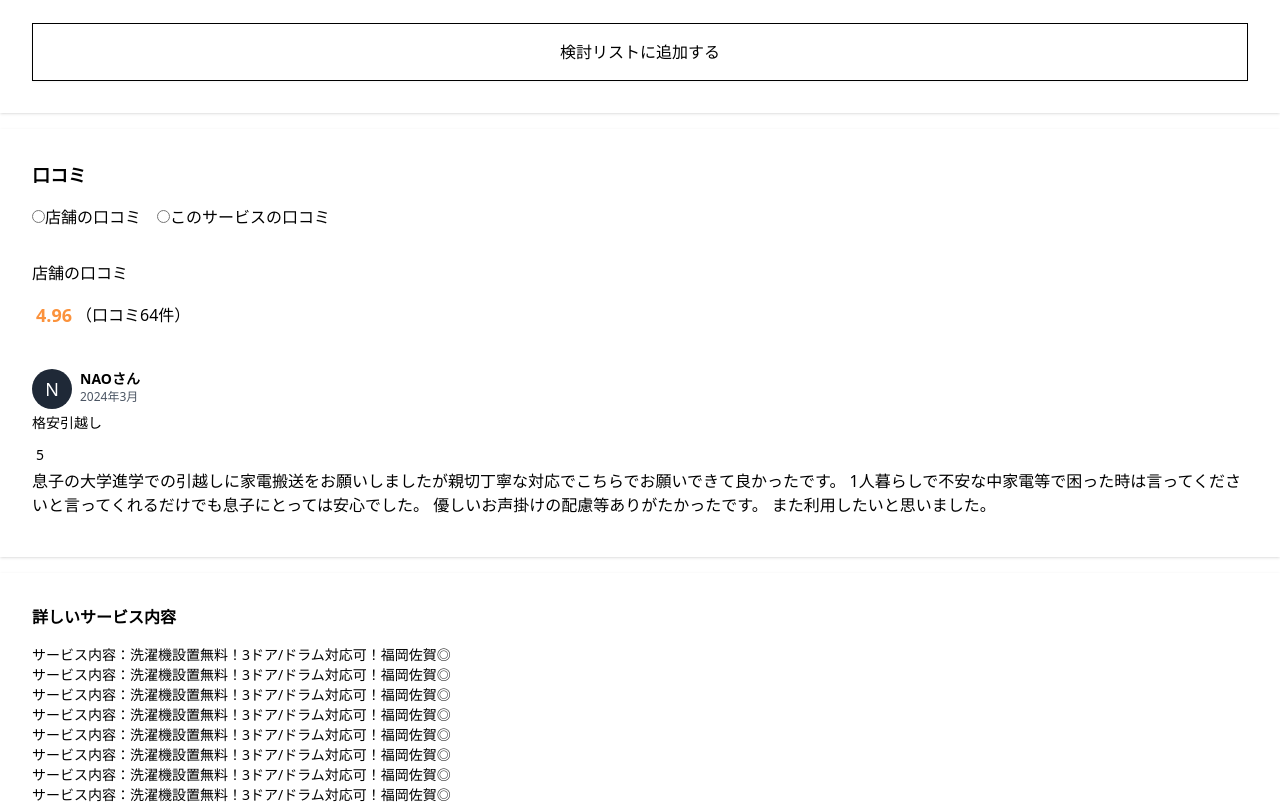
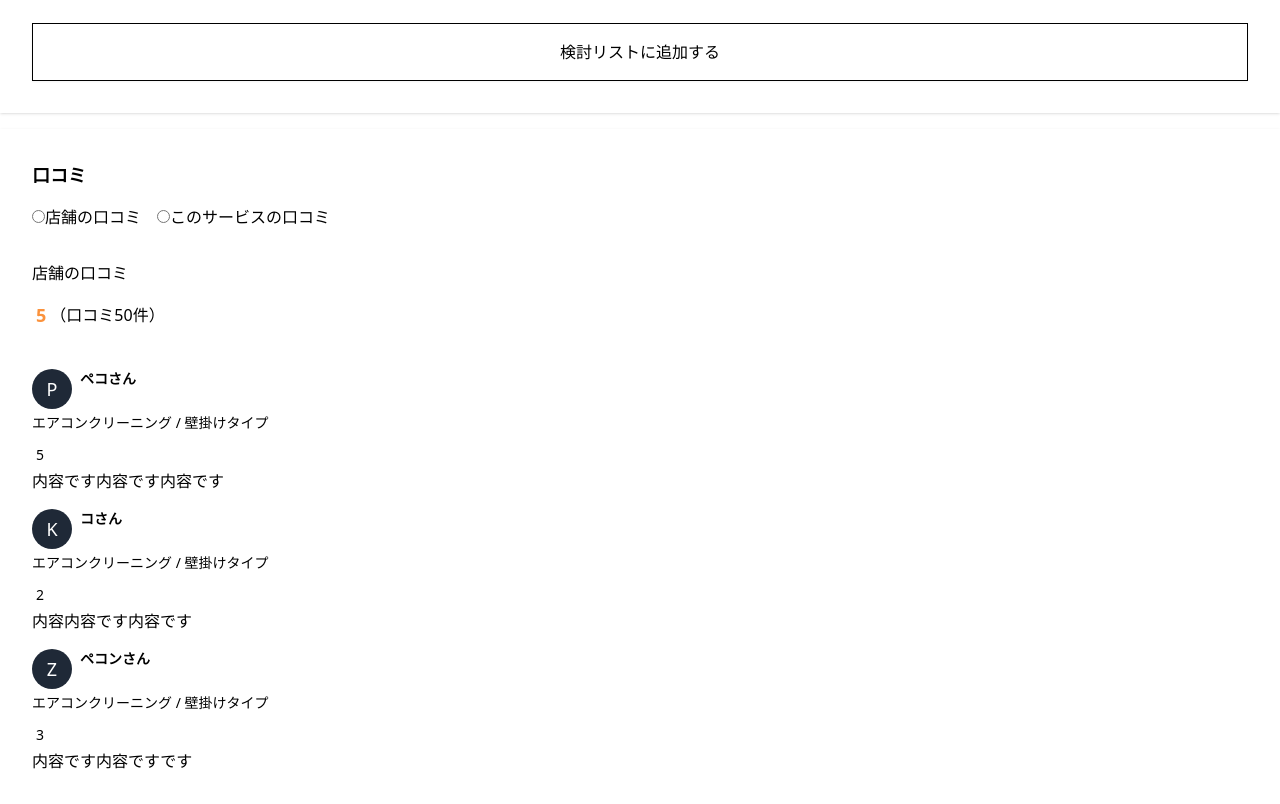
Before and after one commit to ikedakeigo/ikedaApp, a Next.js app: page /arcive/detail/detail in a window 1280 px wide. Shown: the part 3544-4348 px from the top of the page. Built offline with nearby package versions, Linux system fonts and the light colour scheme.

Commit message:
♻️ reviewコンポーネント作成

```diff
--- a/data/person.js
+++ b/data/person.js
@@ -1,7 +1,7 @@
 const person = [
   {
     id: 1,
-    href: "#",
+    href: "/arcive/detail/detail",
     ranking: 1,
     star: 5,
     starCount: 5,
@@ -17,7 +17,7 @@ const person = [
   },
   {
     id: 2,
-    href: "#",
+    href: "/arcive/detail/detail",
     ranking: 1,
     star: 5,
     starCount: 5,
@@ -30,7 +30,7 @@ const person = [
   },
   {
     id: 3,
-    href: "#",
+    href: "/arcive/detail/detail",
     ranking: 1,
     star: 5,
     starCount: 5,
@@ -43,7 +43,7 @@ const person = [
   },
   {
     id: 4,
-    href: "#",
+    href: "/arcive/detail/detail",
     ranking: 1,
     star: 5,
     starCount: 5,
@@ -56,7 +56,7 @@ const person = [
   },
   {
     id: 5,
-    href: "#",
+    href: "/arcive/detail/detail",
     ranking: 1,
     star: 5,
     starCount: 5,
@@ -69,7 +69,7 @@ const person = [
   },
   {
     id: 6,
-    href: "#",
+    href: "/arcive/detail/detail",
     ranking: 1,
     star: 5,
     starCount: 5,
@@ -82,7 +82,7 @@ const person = [
   },
   {
     id: 7,
-    href: "#",
+    href: "/arcive/detail/detail",
     ranking: 1,
     star: 5,
     starCount: 5,
@@ -95,7 +95,7 @@ const person = [
   },
   {
     id: 8,
-    href: "#",
+    href: "/arcive/detail/detail",
     ranking: 1,
     star: 5,
     starCount: 5,
@@ -108,7 +108,7 @@ const person = [
   },
   {
     id: 9,
-    href: "#",
+    href: "/arcive/detail/detail",
     ranking: 1,
     star: 5,
     starCount: 5,
@@ -121,7 +121,7 @@ const person = [
   },
   {
     id: 10,
-    href: "#",
+    href: "/arcive/detail/detail",
     ranking: 1,
     star: 5,
     starCount: 5,
--- a/data/reviews.js
+++ b/data/reviews.js
@@ -4,22 +4,27 @@ const reviews = [
     name: "ペコさん",
     date: "2024年4月",
     title: "エアコンクリーニング / 壁掛けタイプ",
+    starCount: 5,
     text: "内容です内容です内容です",
     initial: "P",
   },
   {
     id: 2,
-    name: "ペコさん",
+    name: "コさん",
     date: "2024年4月",
     title: "エアコンクリーニング / 壁掛けタイプ",
-    text: "内容です内容です内容です",
+    starCount: 2,
+    text: "内容内容です内容です",
+    initial: "K",
   },
   {
     id: 3,
-    name: "ペコさん",
+    name: "ペコンさん",
     date: "2024年4月",
     title: "エアコンクリーニング / 壁掛けタイプ",
-    text: "内容です内容です内容です",
+    starCount: 3,
+    text: "内容です内容ですです",
+    initial: "Z",
   },
 ];
 
--- a/package.json
+++ b/package.json
@@ -18,7 +18,8 @@
     "next": "14.2.2",
     "react": "^18",
     "react-dom": "^18",
-    "react-resize-detector": "^10.0.1"
+    "react-resize-detector": "^10.0.1",
+    "react-router-dom": "^6.23.0"
   },
   "devDependencies": {
     "@types/node": "^20",
--- a/pages/arcive/detail/components/personDetail/PersonReview.js
+++ b/pages/arcive/detail/components/personDetail/PersonReview.js
@@ -1,8 +1,9 @@
-import React from 'react'
+import React from "react";
 import reviewData from "../../../../../data/reviews";
+import personData from "../../../../../data/person";
 
 const PersonReview = () => {
-  const filteredData = reviewData.filter((person) => person.id === 1);
+  const filteredData = personData.filter((person) => person.id === 1);
 
   return (
     <>
@@ -12,22 +13,10 @@ const PersonReview = () => {
             <h2 className="text-lg font-bold mt-0 mb-4">口コミ</h2>
             <div className="mx-auto w-full">
               <div className="">
-                <input
-                  id="store-review"
-                  type="radio"
-                  name="tab_item"
-                />
-                <label className="tab-item w-1/2 mr-4">
-                  店舗の口コミ
-                </label>
-                <input
-                  id="service-review"
-                  type="radio"
-                  name="tab_item"
-                />
-                <label className="tab-item w-1/2">
-                  このサービスの口コミ
-                </label>
+                <input id="store-review" type="radio" name="tab_item" />
+                <label className="tab-item w-1/2 mr-4">店舗の口コミ</label>
+                <input id="service-review" type="radio" name="tab_item" />
+                <label className="tab-item w-1/2">このサービスの口コミ</label>
               </div>
               <div className=" clear-both" id="store-review_content">
                 <div className="pt-8">
@@ -42,45 +31,45 @@ const PersonReview = () => {
                   </div>
                   <ul className="list-none mb-8"></ul>
 
+                  {reviewData.map((review) => (
+                    <>
                       <div className="table pt-2">
                         <div className="table-cell pr-2">
                           <div className="bg-gray-800 text-white rounded-full text-lg h-10 leading-10 text-center w-10">
-                        {person.initial}
+                            {review.initial}
                           </div>
                         </div>
                         <div className="table-cell align-top">
-                      <p className="font-bold text-sm">NAOさん</p>
-                      <p className="text-gray-600 text-xs">2024年3月</p>
+                          <p className="font-bold text-sm">{review.name}</p>
+                          <p className="text-gray-600 text-xs">{review.data}</p>
                         </div>
                       </div>
                       <div className="pt-1">
-                    <p className="text-sm">格安引越し</p>
+                        <p className="text-sm">{review.title}</p>
                       </div>
                       <div className="pt-3">
                         <div className="flex items-center mb-1">
                           <div className="clearfix mr-1">{/* 星 */}</div>
-                      <p className="text-sm">5</p>
+                          <p className="text-sm">{review.starCount}</p>
                         </div>
                       </div>
                       <div className="mb-2">
                         <p className="wor-b_b-w">
                           <a className="" href="#">
-                        息子の大学進学での引越しに家電搬送をお願いしましたが親切丁寧な対応でこちらでお願いできて良かったです。
-                        1人暮らしで不安な中家電等で困った時は言ってくださいと言ってくれるだけでも息子にとっては安心でした。
-                        優しいお声掛けの配慮等ありがたかったです。
-                        また利用したいと思いました。
+                            {review.text}
                           </a>
                         </p>
                       </div>
+                    </>
+                  ))}
                 </div>
               </div>
             </div>
           </div>
         </div>
       ))}
+    </>
+  );
+};
 
-    </>
-  )
-}
-
-export default PersonReview
+export default PersonReview;
--- a/pages/arcive/detail/detail.js
+++ b/pages/arcive/detail/detail.js
@@ -6,6 +6,7 @@ import { Slider } from "../../../components/molecules/Slider/Slider";
 import PersonTitle from "./components/personDetail/PersonTitle";
 import PersonGood from "./components/personDetail/PersonGood";
 import PersonProf from "./components/personDetail/PersonProf";
+import PersonReview from "./components/personDetail/PersonReview";
 
 const detail = () => {
   return (
@@ -24,74 +25,7 @@ const detail = () => {
         <PersonProf />
 
         {/* 口コミ */}
-        <div className="shadow p-8 mb-4">
-          <div id="review">
-            <h2 className="text-lg font-bold mt-0 mb-4">口コミ</h2>
-            <div className="mx-auto w-full">
-              <div className="">
-                <input
-                  id="store-review"
-                  type="radio"
-                  name="tab_item"
-                />
-                <label className="tab-item w-1/2 mr-4">
-                  店舗の口コミ
-                </label>
-                <input
-                  id="service-review"
-                  type="radio"
-                  name="tab_item"
-                />
-                <label className="tab-item w-1/2">
-                  このサービスの口コミ
-                </label>
-              </div>
-              <div className=" clear-both" id="store-review_content">
-                <div className="pt-8">
-                  <p className="mb-4">店舗の口コミ</p>
-
-                  <div className="flex items-center mb-4">
-                    <div className="clearfix mr-1">{/* 星 */}</div>
-                    <p className="text-orange-400 font-bold text-lg">4.96</p>
-                    <p className="ml-1">（口コミ64件）</p>
-                  </div>
-                  <ul className="list-none mb-8"></ul>
-
-                  <div className="table pt-2">
-                    <div className="table-cell pr-2">
-                      <div className="bg-gray-800 text-white rounded-full text-lg h-10 leading-10 text-center w-10">
-                        N
-                      </div>
-                    </div>
-                    <div className="table-cell align-top">
-                      <p className="font-bold text-sm">NAOさん</p>
-                      <p className="text-gray-600 text-xs">2024年3月</p>
-                    </div>
-                  </div>
-                  <div className="pt-1">
-                    <p className="text-sm">格安引越し</p>
-                  </div>
-                  <div className="pt-3">
-                    <div className="flex items-center mb-1">
-                      <div className="clearfix mr-1">{/* 星 */}</div>
-                      <p className="text-sm">5</p>
-                    </div>
-                  </div>
-                  <div className="mb-2">
-                    <p className="wor-b_b-w">
-                      <a className="" href="#">
-                        息子の大学進学での引越しに家電搬送をお願いしましたが親切丁寧な対応でこちらでお願いできて良かったです。
-                        1人暮らしで不安な中家電等で困った時は言ってくださいと言ってくれるだけでも息子にとっては安心でした。
-                        優しいお声掛けの配慮等ありがたかったです。
-                        また利用したいと思いました。
-                      </a>
-                    </p>
-                  </div>
-                </div>
-              </div>
-            </div>
-          </div>
-        </div>
+        <PersonReview />
 
         {/* お店の情報 */}
         <div id="service-detail" className="shadow p-8 mb-4">
```
Also changed, not shown: data/recommend.js (+6 -6 lines), 2 other files (tests, documents, lock files or other folders). Lines whose indentation alone changed are shown as unchanged.
